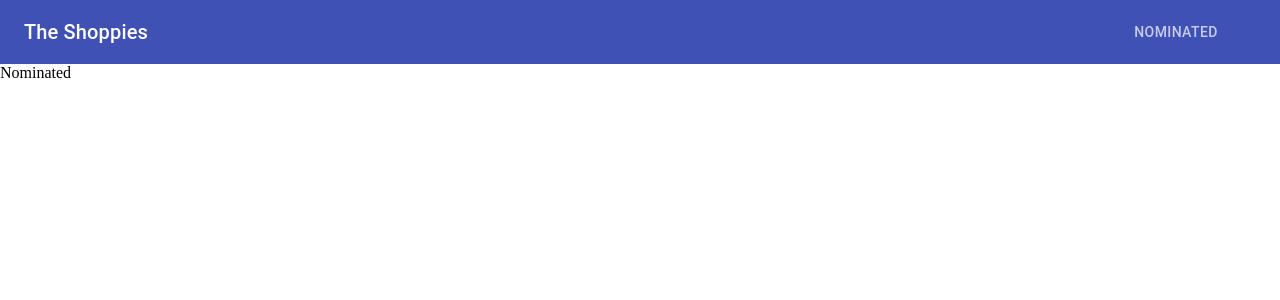
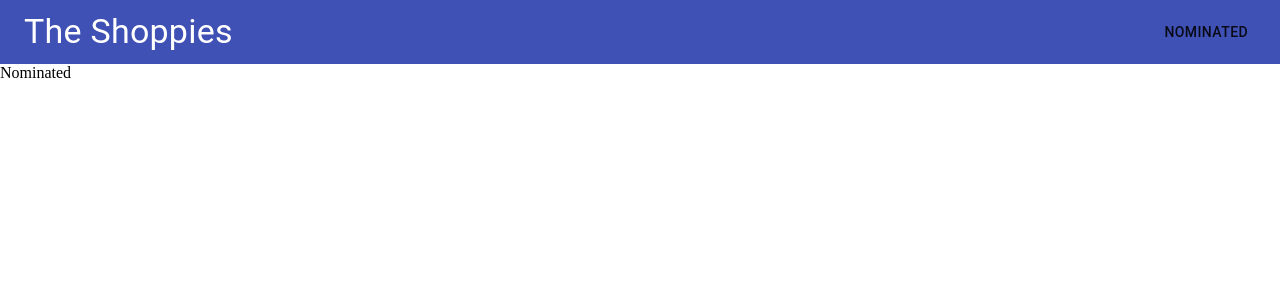
Before and after one commit to tsinmoua/The-Shoppies, a React (Create React App) app in the folder client/: page /nominated in a window 1280 px wide. Shown: the top 300 px of the page. Built offline with nearby package versions, Linux system fonts and the light colour scheme; no server answers.

Commit message:
Added navigation on navbar

```diff
--- a/client/src/components/Navbar/index.js
+++ b/client/src/components/Navbar/index.js
@@ -1,5 +1,5 @@
 import React from 'react';
-import { AppBar, Toolbar, Typography, useScrollTrigger, Container, Tab, Tabs } from '@material-ui/core';
+import { AppBar, Toolbar, Typography, useScrollTrigger, Container, Tab, Tabs, Button } from '@material-ui/core';
 import { Link } from 'react-router-dom'
 
 function ElevationScroll(props) {
@@ -24,11 +24,21 @@ export default function ElevateAppBar(props) {
             <ElevationScroll {...props}>
                 <AppBar>
                     <Toolbar>
-                        <Typography variant="h6">The Shoppies</Typography>
+                        <Typography
+                            variant="h4"
+                            component={Link} to='/'
+                            style={{ textDecoration: 'none', color: 'white' }}
+                        >
+                            The Shoppies
+                        </Typography>
 
-                        <Tabs style={{ marginLeft: 'auto' }}>
-                            <Tab label='Nominated' component={Link} to='/nominated' />
-                        </Tabs>
+                        <Button
+                            disableRipple
+                            component={Link} to='/nominated'
+                            style={{ marginLeft: 'auto' }}
+                        >
+                            Nominated
+                        </Button>
                     </Toolbar>
                 </AppBar>
             </ElevationScroll>
```
